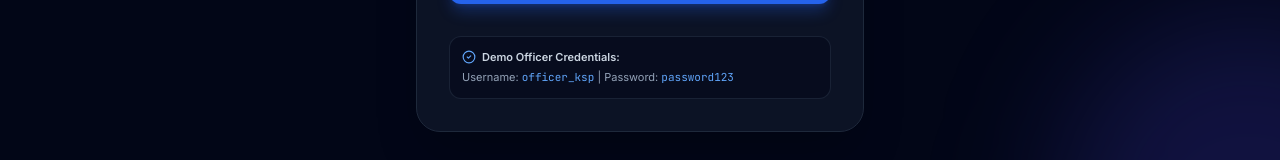
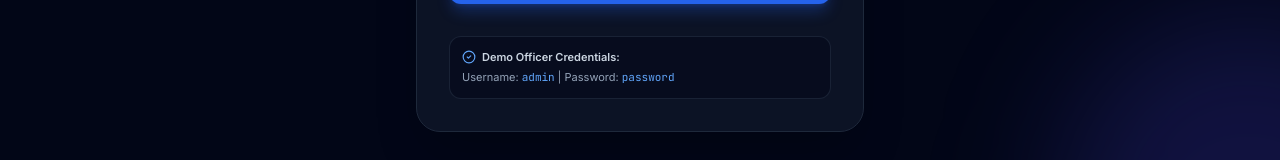
Before and after one commit to AbhishekKantharia/AI_Powered_Conversational_Assistant_for_the_KSP_Crime_Database, a React (Vite) app in the folder crimeassist-ai/frontend/: page /#/login in a window 1280 px wide. Shown: the part 563-723 px from the top of the page. Built offline with nearby package versions, Linux system fonts and the light colour scheme; no server answers.

Commit message:
feat: implement LoginPage component with authentication integration and UI styling

```diff
--- a/crimeassist-ai/frontend/src/pages/LoginPage.tsx
+++ b/crimeassist-ai/frontend/src/pages/LoginPage.tsx
@@ -128,7 +128,7 @@ export default function LoginPage() {
           <p className="font-semibold text-slate-300 flex items-center">
             <CheckCircle2 className="w-3.5 h-3.5 text-blue-400 mr-1.5" /> Demo Officer Credentials:
           </p>
-          <p>Username: <code className="text-blue-400">officer_ksp</code> | Password: <code className="text-blue-400">password123</code></p>
+          <p>Username: <code className="text-blue-400">admin</code> | Password: <code className="text-blue-400">password</code></p>
         </div>
       </div>
     </div>
```
